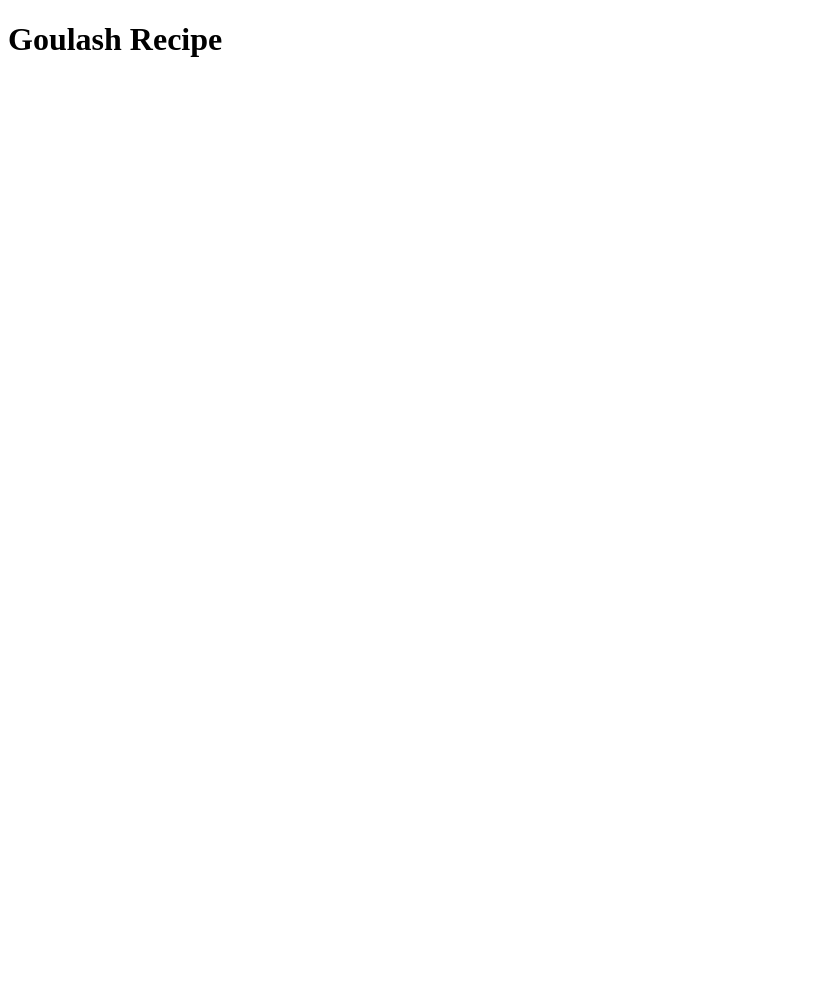
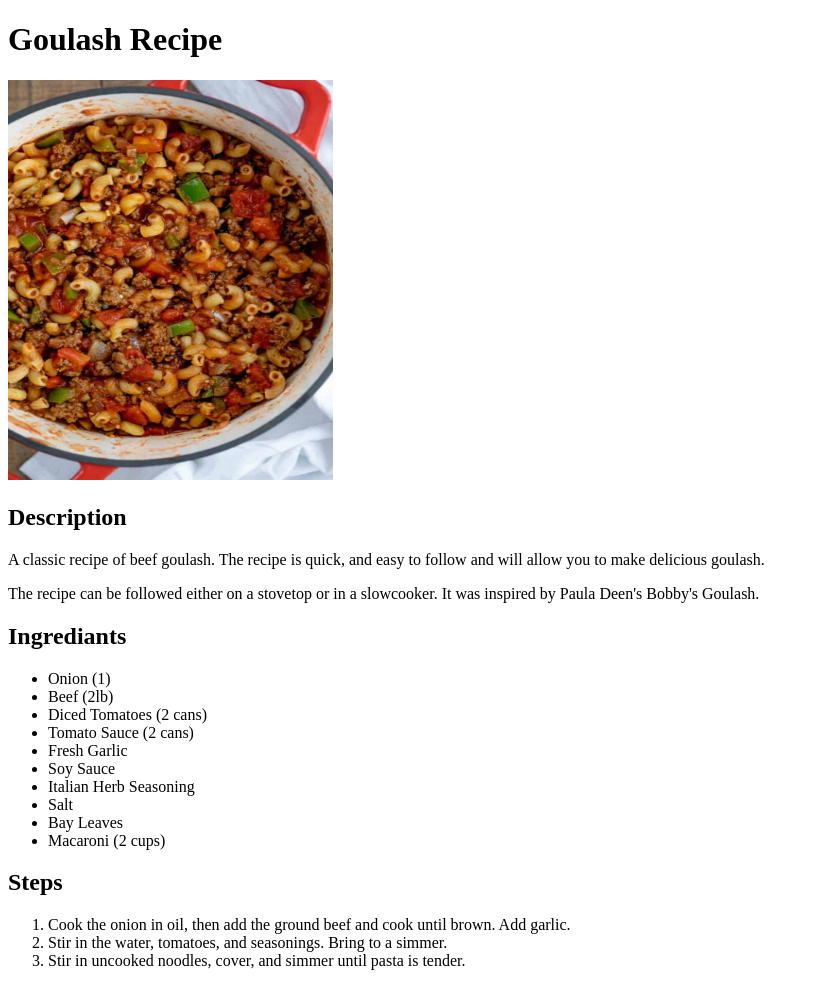
Before and after one commit to yotam1802/odin-recipes, a plain HTML site: page recipes/goulash.html in a window 1280 px wide. Shown: the whole page, without its empty margins (0-819 px from the left). Before the commit the page ends 800 px from the top, so only its background shows below. Drawn offline with Linux system fonts and the light colour scheme.

Commit message:
Finish goulash recipe
Add picture, ingrediants and steps to make goulash to goulash.html.

```diff
--- a/recipes/goulash.html
+++ b/recipes/goulash.html
@@ -7,5 +7,28 @@
 </head>
 <body>
     <h1>Goulash Recipe</h1>
+    <img src="../img/goulash.jpg" alt="a bowl containing classic goulash" style="width:325px;height:400px">
+    <h2>Description</h2>
+    <p>A classic recipe of beef goulash. The recipe is quick, and easy to follow and will allow you to make delicious goulash.</p>
+    <p>The recipe can be followed either on a stovetop or in a slowcooker. It was inspired by Paula Deen's Bobby's Goulash.</p>
+    <h2>Ingrediants</h2>
+    <ul>
+        <li>Onion (1)</li>
+        <li>Beef (2lb)</li>
+        <li>Diced Tomatoes (2 cans)</li>
+        <li>Tomato Sauce (2 cans)</li>
+        <li>Fresh Garlic</li>
+        <li>Soy Sauce</li>
+        <li>Italian Herb Seasoning</li>
+        <li>Salt</li>
+        <li>Bay Leaves</li>
+        <li>Macaroni (2 cups)</li>
+    </ul>
+    <h2>Steps</h2>
+    <ol>
+        <li>Cook the onion in oil, then add the ground beef and cook until brown. Add garlic.</li>
+        <li>Stir in the water, tomatoes, and seasonings. Bring to a simmer.</li>
+        <li>Stir in uncooked noodles, cover, and simmer until pasta is tender.</li>
+    </ol>
 </body>
 </html>
```
Also changed, not shown: img/goulash.jpg (added).
